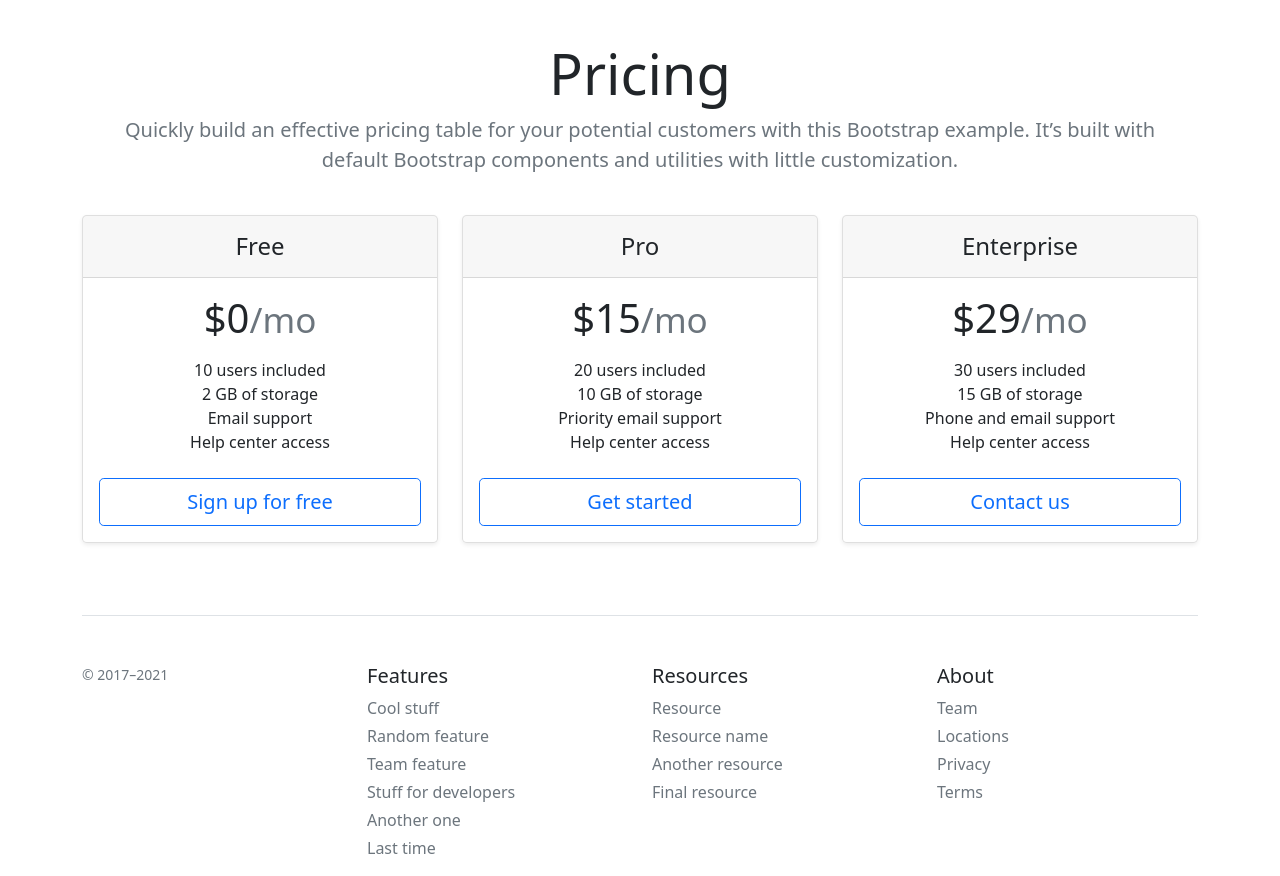
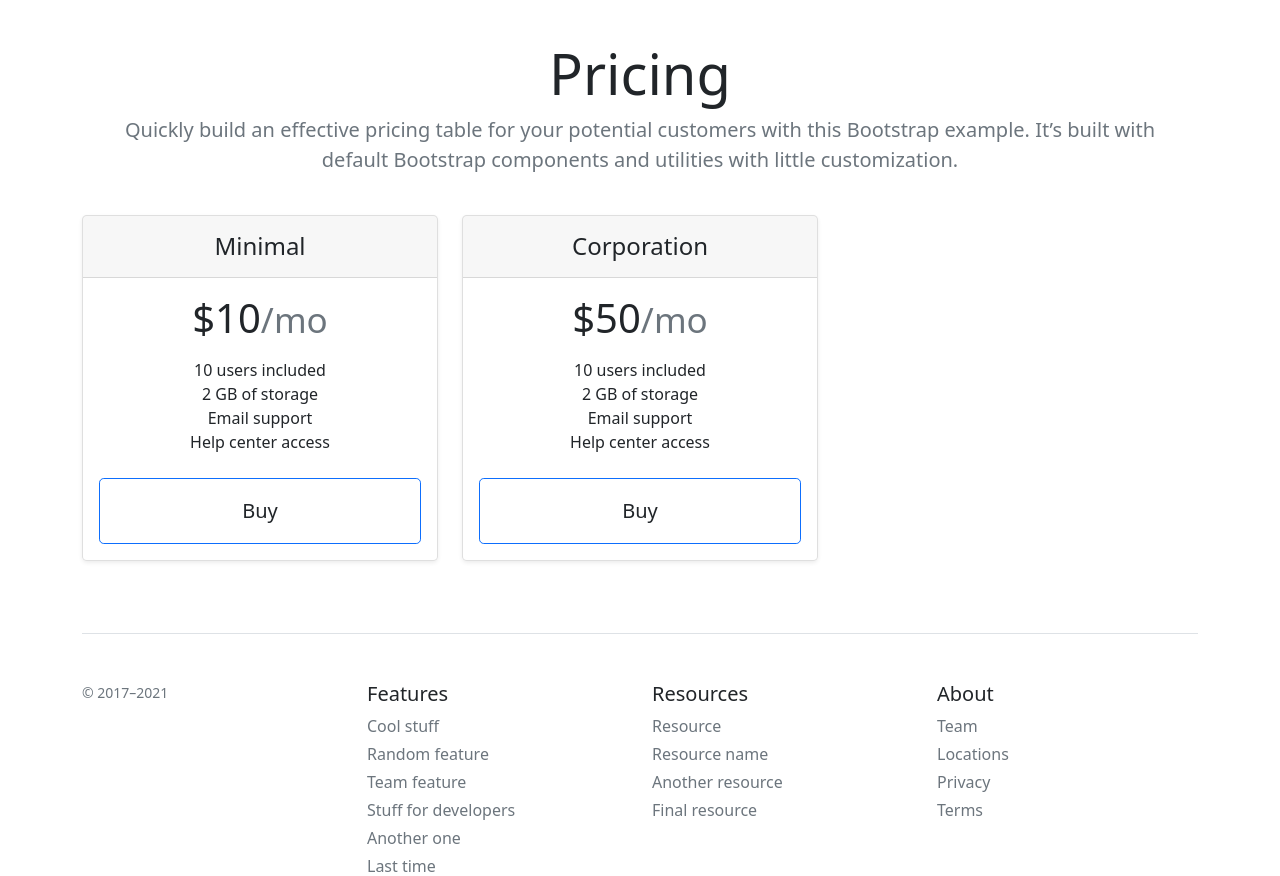
Before and after one commit to SunriseFading/Landing-Flask, a Flask app: page / in a window 1280 px wide. Shown: the part 81-957 px from the top of the page. Before the commit the page ends 935 px from the top, so only its background shows below. Run offline with Flask 2, Linux system fonts and the light colour scheme; data comes from the database, SQL or seed files in the repository; both versions use the stored data as it was after the commit.

Commit message:
Complete

```diff
--- a/app.py
+++ b/app.py
@@ -1,8 +1,10 @@
-from flask import Flask, render_template
+from flask import Flask, render_template, request, redirect
 from flask_sqlalchemy import SQLAlchemy
+from cloudipsp import Api, Checkout
 
 app = Flask(__name__)
 app.config['SQLALCHEMY_DATABASE_URI'] = 'sqlite:///shop.db'
+app.config['SQLALCHEMY_TRACK_MODIFICATIONS'] = False
 db = SQLAlchemy(app)
 
 
@@ -13,10 +15,14 @@ class Position(db.Model):
     isActive = db.Column(db.Boolean, default=True)
     description = db.Column(db.String(50))
 
+    def __repr__(self):
+        return f'Position: {self.id} {self.title} {self.price} {self.description}'
+
 
 @app.route('/')
 def index():
-    return render_template('index.html')
+    positions = Position.query.order_by(Position.price).all()
+    return render_template('index.html', data=positions)
 
 
 @app.route('/about')
@@ -24,5 +30,34 @@ def about():
     return render_template('about.html')
 
 
+@app.route('/buy/<int:id>')
+def buy(id):
+    position = Position.query.get(id)
+    api = Api(merchant_id=1396424,secret_key='test')
+    checkout = Checkout(api=api)
+    data = {
+    "currency": "USD",
+    "amount": str(position.price) + '00'
+    }
+    url = checkout.url(data).get('checkout_url')
+    return redirect(url)
+
+
+@app.route('/create', methods=['POST', 'GET'])
+def create():
+    if request.method != 'POST':
+        return render_template('create.html')
+    title = request.form['title']
+    price = request.form['price']
+    description = request.form['description']
+    position = Position(title=title, price=price, description=description)
+    try:
+        db.session.add(position)
+        db.session.commit()
+        return redirect('/')
+    except:
+        return 'Error'
+
+
 if __name__ == '__main__':
     app.run(debug=True)
--- a/templates/index.html
+++ b/templates/index.html
@@ -11,14 +11,15 @@
         </p>
     </div>
     <div class="row row-cols-1 row-cols-md-3 mb-3 text-center">
-        <div class="col">
+    {% for el in data %}
+                <div class="col">
             <div class="card mb-4 rounded-3 shadow-sm">
                 <div class="card-header py-3">
-                    <h4 class="my-0 fw-normal">Free</h4>
+                    <h4 class="my-0 fw-normal">{{el.title}}</h4>
                 </div>
                 <div class="card-body">
                     <h1 class="card-title pricing-card-title">
-                        $0<small class="text-muted fw-light">/mo</small>
+                        ${{el.price}}<small class="text-muted fw-light">/mo</small>
                     </h1>
                     <ul class="list-unstyled mt-3 mb-4">
                         <li>10 users included</li>
@@ -29,60 +30,14 @@
                     <button
                         type="button"
                         class="w-100 btn btn-lg btn-outline-primary"
+
                     >
-                        Sign up for free
+                        <a href="/buy/{{ el.id }}" class="btn btn-lg">Buy</a>
                     </button>
                 </div>
             </div>
         </div>
-        <div class="col">
-            <div class="card mb-4 rounded-3 shadow-sm">
-                <div class="card-header py-3">
-                    <h4 class="my-0 fw-normal">Pro</h4>
-                </div>
-                <div class="card-body">
-                    <h1 class="card-title pricing-card-title">
-                        $15<small class="text-muted fw-light">/mo</small>
-                    </h1>
-                    <ul class="list-unstyled mt-3 mb-4">
-                        <li>20 users included</li>
-                        <li>10 GB of storage</li>
-                        <li>Priority email support</li>
-                        <li>Help center access</li>
-                    </ul>
-                    <button
-                        type="button"
-                        class="w-100 btn btn-lg btn-outline-primary"
-                    >
-                        Get started
-                    </button>
-                </div>
-            </div>
-        </div>
-        <div class="col">
-            <div class="card mb-4 rounded-3 shadow-sm">
-                <div class="card-header py-3">
-                    <h4 class="my-0 fw-normal">Enterprise</h4>
-                </div>
-                <div class="card-body">
-                    <h1 class="card-title pricing-card-title">
-                        $29<small class="text-muted fw-light">/mo</small>
-                    </h1>
-                    <ul class="list-unstyled mt-3 mb-4">
-                        <li>30 users included</li>
-                        <li>15 GB of storage</li>
-                        <li>Phone and email support</li>
-                        <li>Help center access</li>
-                    </ul>
-                    <button
-                        type="button"
-                        class="w-100 btn btn-lg btn-outline-primary"
-                    >
-                        Contact us
-                    </button>
-                </div>
-            </div>
-        </div>
+    {% endfor %}
     </div>
 </main>
 
```
Also changed, not shown: templates/create.html (added, +13 -0 lines), shop.db.
